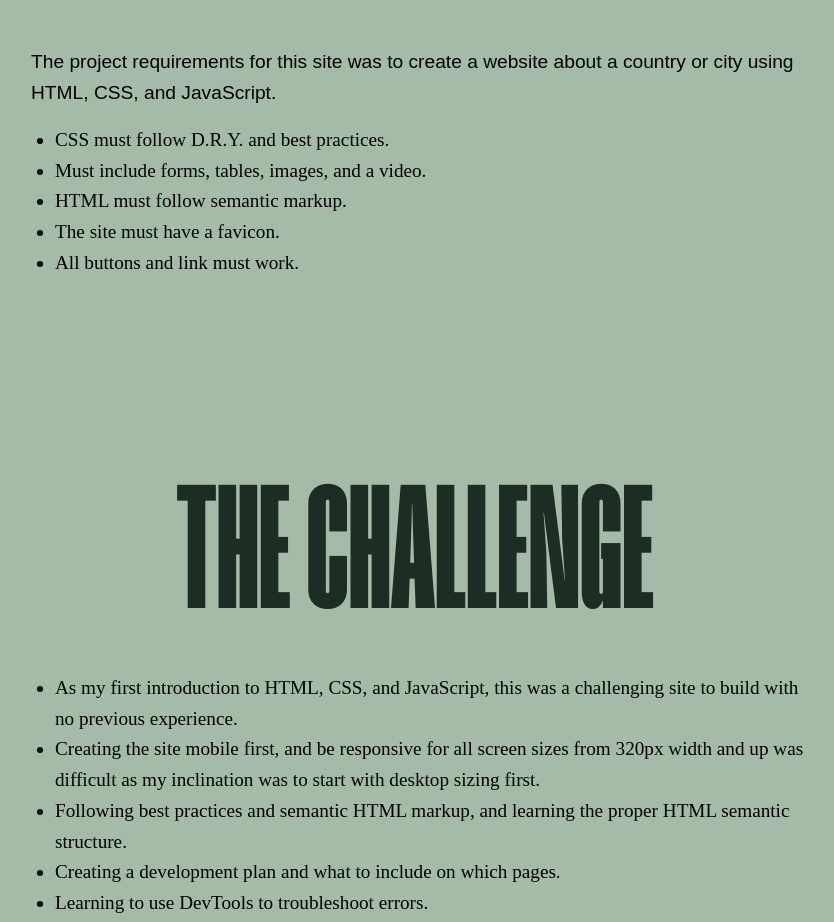
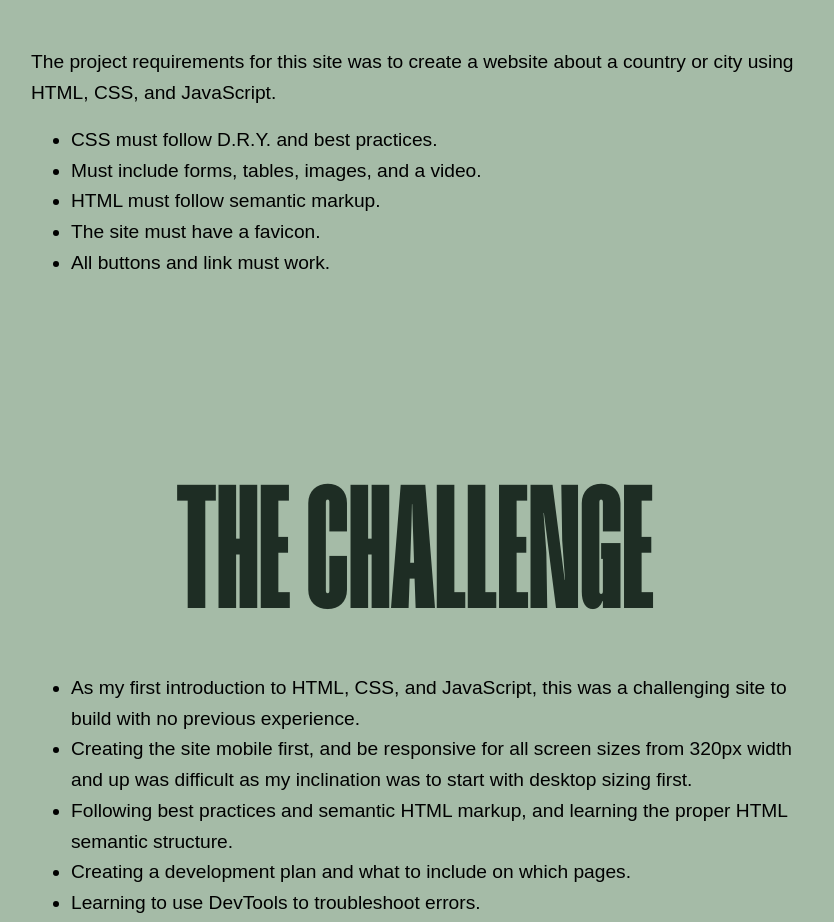
Before and after one commit to williamlinweilun/portfolio-site, a plain HTML site: page palm-springs.html in a window 1280 px wide. Shown: the part 1920-2842 px from the top of the page, without its empty margins (225-1059 px from the left). Drawn offline with Linux system fonts and the light colour scheme.

Commit message:
Fix font issue and padding

```diff
--- a/styles/styles.css
+++ b/styles/styles.css
@@ -645,8 +645,13 @@ p {
     border-radius: 5px;
 }
 
+.bullet-points {
+    padding-right: 1rem;
+    margin-left: 1rem;
+}
+
 .bullet-points li {
-    font-family: 'PPNeueMontreal-Book';
+    font-family: 'PPNeueMontreal-Book', sans-serif;
     line-height: 1.6;
 }
 
```
Also changed, not shown: filmzone.html (+1 -7 lines), pacific-retreats.html (+1 -1 lines), palm-springs.html (+0 -5 lines), 1 other file.
